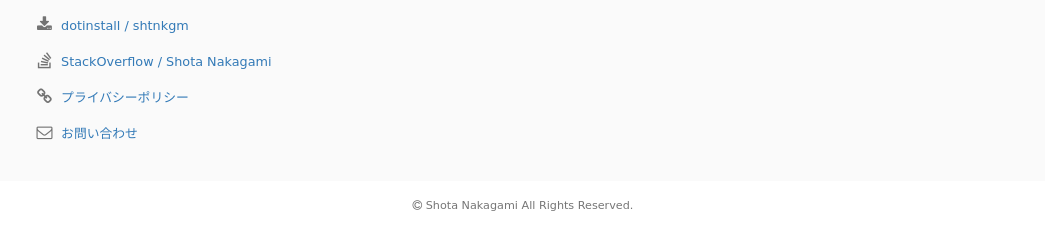
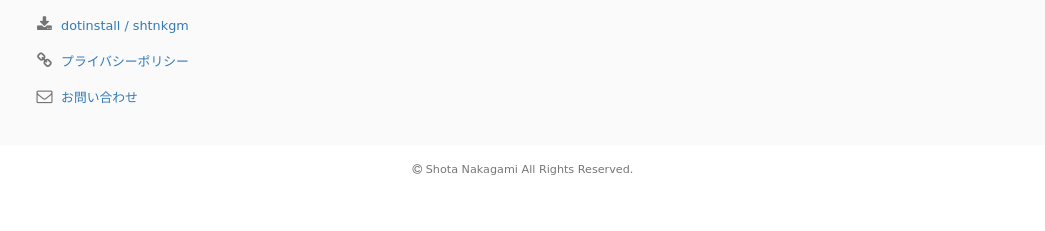
Before and after one commit to shtnkgm/shtnkgm.github.io, a plain HTML site: page index.html in a window 1280 px wide. Shown: the part 1571-1802 px from the top of the page, without its empty margins (117-1162 px from the left). After the commit the page ends 1766 px from the top, so only its background shows below. Drawn offline with Linux system fonts and the light colour scheme.

Commit message:
delete stackoverflow link

```diff
--- a/index.html
+++ b/index.html
@@ -171,10 +171,6 @@
                         <a href="http://dotinstall.com/users/shtnkgm">dotinstall / shtnkgm</a>
                     </div>
                     <div class="link">
-                        <i class="fa fa-stack-overflow" aria-hidden="true"></i>
-                        <a href="http://ja.stackoverflow.com/users/19889/shota-nakagami">StackOverflow / Shota Nakagami</a>
-                    </div>
-                    <div class="link">
                         <i class="fa fa-link" aria-hidden="true"></i>
                         <a href="./privacy.html">プライバシーポリシー</a>
                     </div>
```
